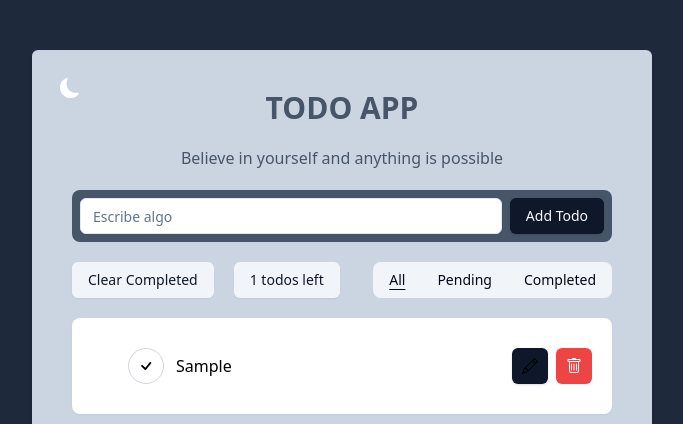
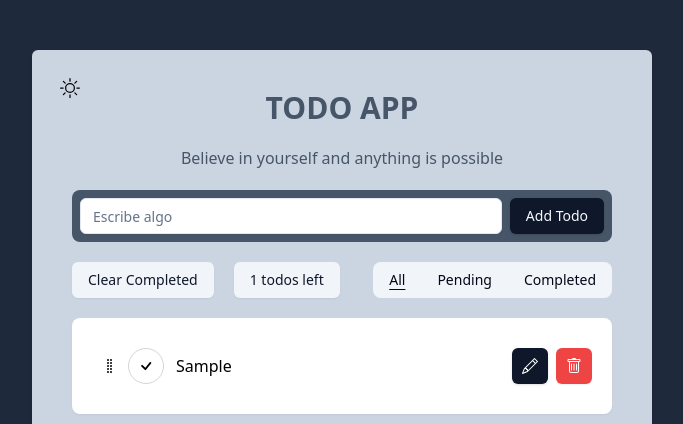
Before and after one commit to ballestrino/todo-app, a React (Vite) app: page / in a window 1280 px wide. Both pictures are taken after typing "Sample" into the empty fields and a click on the button "Add Todo". Shown: the top 424 px of the page, without its empty margins (298-981 px from the left). Built offline with nearby package versions, Linux system fonts and the light colour scheme.

Commit message:
theme corrections

```diff
--- a/src/App.tsx
+++ b/src/App.tsx
@@ -29,7 +29,7 @@ export default function App() {
           <img
             width={20}
             height={20}
-            src={theme === 'dark' ? '/brightness-high.svg' : '/moon-fill.svg'}
+            src={theme !== 'dark' ? '/brightness-high.svg' : '/moon-fill.svg'}
           />
         </Button>
       </div>
--- a/src/components/Todo.tsx
+++ b/src/components/Todo.tsx
@@ -39,8 +39,8 @@ export default function Todo({
               <img
                 src={
                   theme !== 'dark'
-                    ? '/grip-vertical_light.svg'
-                    : '/grip-vertical_dark.svg'
+                    ? '/grip-vertical_dark.svg'
+                    : '/grip-vertical_light.svg'
                 }
                 alt='drag item'
               />
@@ -74,7 +74,7 @@ export default function Todo({
             }}
           >
             <img
-              src={theme === 'dark' ? '/pencil_light.svg' : '/pencil_dark.svg'}
+              src={theme !== 'dark' ? '/pencil_light.svg' : '/pencil_dark.svg'}
             />
           </Button>
           <DeleteButton
--- a/src/zustand/theme.ts
+++ b/src/zustand/theme.ts
@@ -6,12 +6,11 @@ type ThemeStore = {
   toggleTheme: () => void
 }
 
-export const useThemeStore = create<ThemeStore>((set, get) => ({
-  theme: (Cookies.get('theme') as 'light' | 'dark') || 'light',
-  toggleTheme: () => {
-    const theme = get().theme
+const CookiesTheme = () => {
+  const theme = Cookies.get('theme') as 'light' | 'dark' | undefined
+
+  if (theme) {
     const body = document.querySelector('body')
-    set(get().theme === 'light' ? { theme: 'dark' } : { theme: 'light' })
     if (body) {
       if (theme === 'dark') {
         body.classList.add('dark')
@@ -21,5 +20,25 @@ export const useThemeStore = create<ThemeStore>((set, get) => ({
         Cookies.set('theme', 'light', { expires: 7 })
       }
     }
+    return theme
+  }
+  return 'light'
+}
+
+export const useThemeStore = create<ThemeStore>((set, get) => ({
+  theme: CookiesTheme(),
+  toggleTheme: () => {
+    const theme = get().theme
+    const body = document.querySelector('body')
+    set(theme === 'light' ? { theme: 'dark' } : { theme: 'light' })
+    if (body) {
+      if (theme === 'dark') {
+        body.classList.remove('dark')
+        Cookies.set('theme', 'light', { expires: 7 })
+      } else {
+        body.classList.add('dark')
+        Cookies.set('theme', 'dark', { expires: 7 })
+      }
+    }
   },
 }))
```
